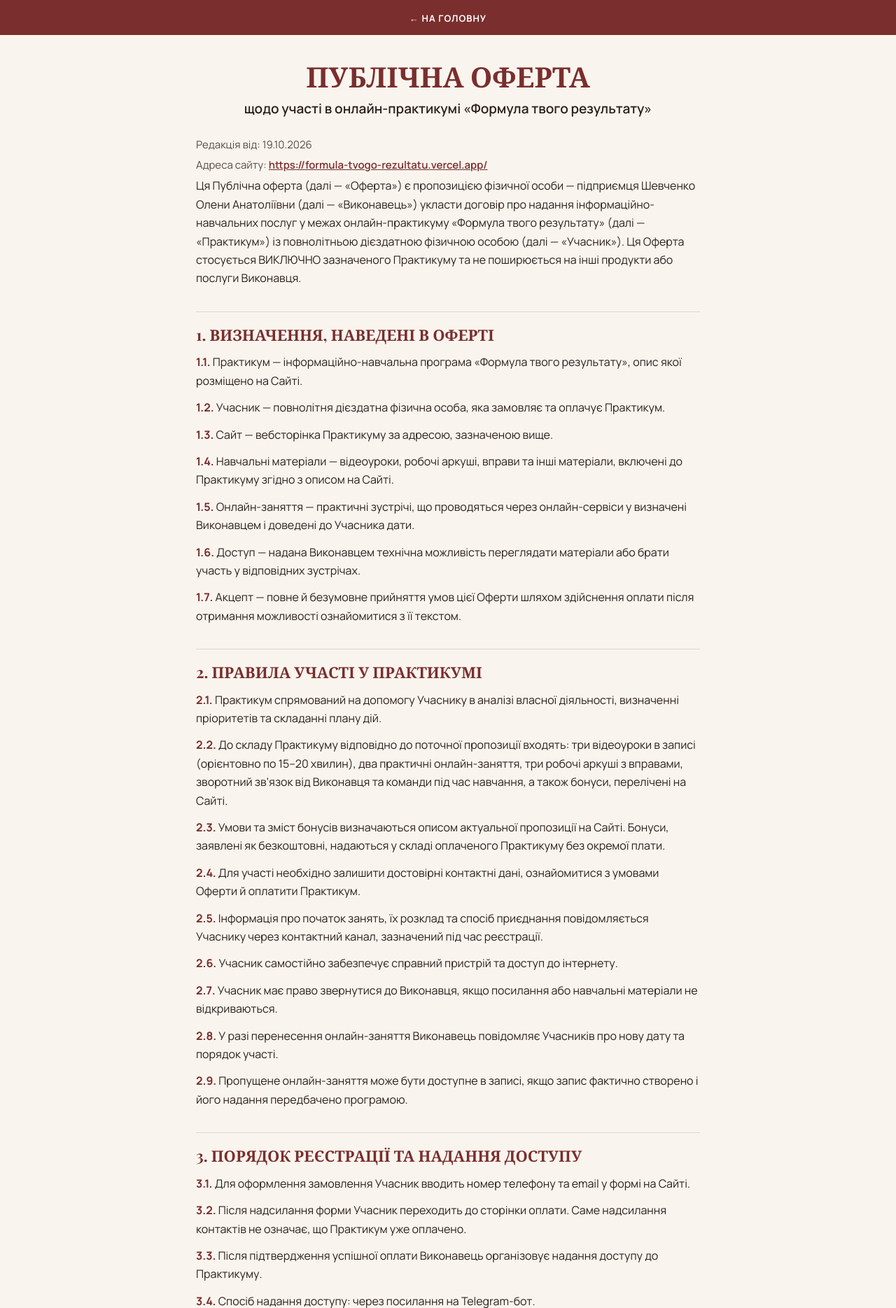
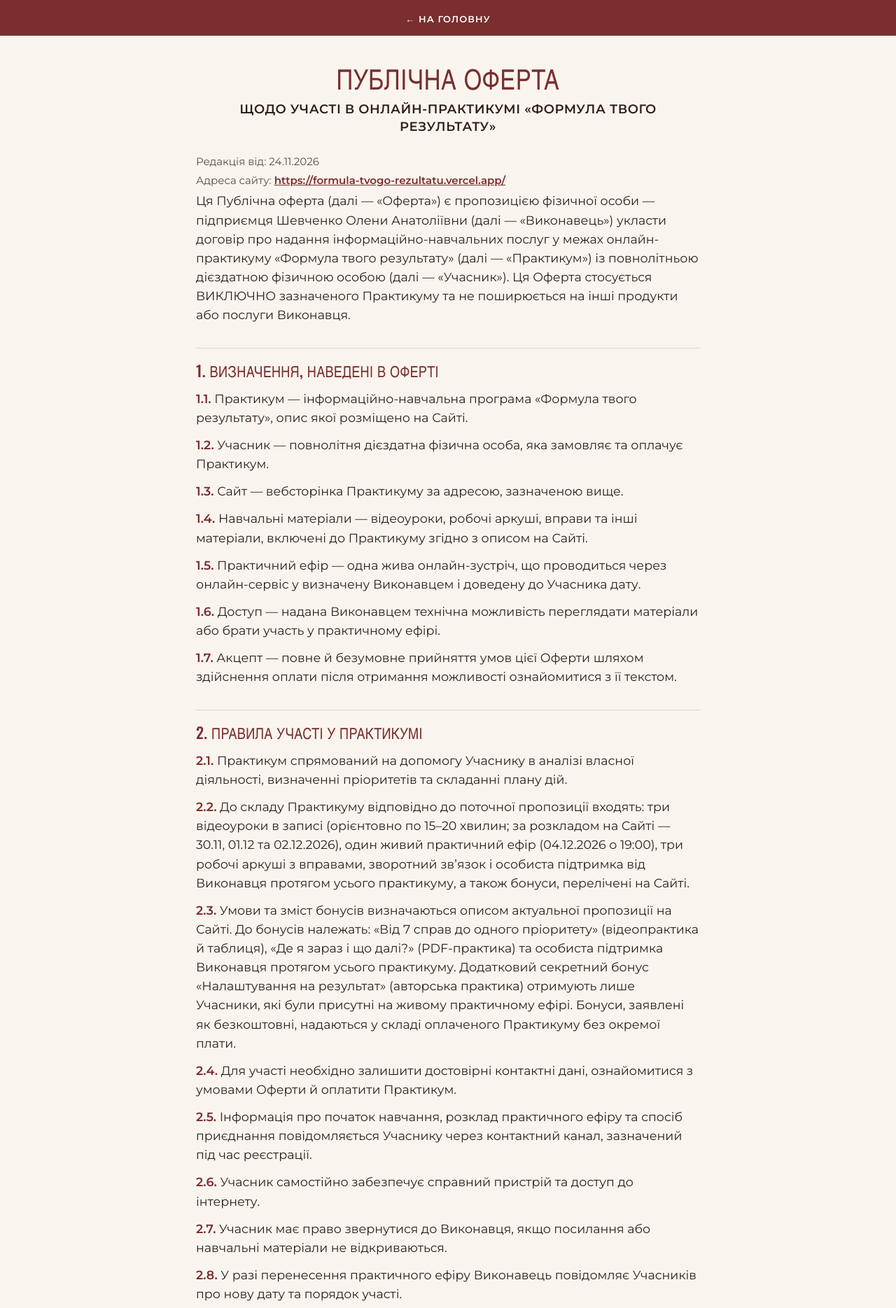
Before and after one commit to olenashevchenkocoach-ui/formula-tvogo-rezultatu, a plain HTML site: page oferta.html in a window 1280 px wide. Shown: the top 1869 px of the page at 70% size. Drawn offline with nearby package versions, Linux system fonts and the light colour scheme; a web font is replaced by a local one.

Commit message:
Add files via upload

```diff
--- a/oferta.html
+++ b/oferta.html
@@ -2,24 +2,24 @@
 <html lang="uk"><head><meta charset="utf-8"><meta name="viewport" content="width=device-width, initial-scale=1, viewport-fit=cover"><meta name="color-scheme" content="only light">
 <title>Публічна оферта — Формула твого результату</title>
 <link rel="preconnect" href="https://fonts.googleapis.com"><link rel="preconnect" href="https://fonts.gstatic.com" crossorigin>
-<link href="https://fonts.googleapis.com/css2?family=Playfair+Display:ital,wght@0,600;0,700;0,800;1,700&family=Manrope:wght@400;500;600;700&display=swap" rel="stylesheet">
+<link href="https://fonts.googleapis.com/css2?family=Oswald:wght@500;600&family=Montserrat:ital,wght@0,400;0,500;0,600;1,400;1,500;1,600&display=swap" rel="stylesheet">
 <style>
-:root{--brown:#7A2E2E;--cream:#F9F5EE;--ink:#2E1F1B;--line:rgba(46,31,27,.14);--s:'Playfair Display',Georgia,'Times New Roman',serif;--b:'Manrope','Helvetica Neue',Arial,sans-serif}
+:root{--brown:#7A2E2E;--cream:#F9F5EE;--ink:#2E1F1B;--line:rgba(46,31,27,.14);--s:'Oswald','Arial Narrow',Arial,sans-serif;--b:'Montserrat','Helvetica Neue',Arial,sans-serif}
 *{box-sizing:border-box}
 html{-webkit-text-size-adjust:100%}
-body{margin:0;background:var(--cream);color:var(--ink);font:400 16px/1.65 var(--b);-webkit-font-smoothing:antialiased;padding-bottom:env(safe-area-inset-bottom,0px)}
+body{margin:0;background:var(--cream);color:var(--ink);font:400 clamp(16px,.4vw + 14.6px,17.5px)/1.55 var(--b);-webkit-font-smoothing:antialiased;padding-bottom:env(safe-area-inset-bottom,0px)}
 .bar{background:var(--brown);padding:calc(12px + env(safe-area-inset-top,0px)) 20px 12px;text-align:center}
-.bar a{color:#fff;text-decoration:none;font-weight:700;font-size:13px;letter-spacing:.08em;text-transform:uppercase}
+.bar a{color:#fff;text-decoration:none;font-weight:600;font-size:13px;letter-spacing:.08em;text-transform:uppercase}
 .wrap{max-width:760px;margin:0 auto;padding:36px 20px 56px}
-h1{font:700 clamp(26px,7vw,40px)/1.15 var(--s);color:var(--brown);margin:0 0 10px;text-align:center}
-.sub{font:600 clamp(16px,4.2vw,19px)/1.4 var(--b);text-align:center;margin:0 0 26px;color:var(--ink)}
+h1{font:500 clamp(26px,7vw,40px)/1.18 var(--s);text-transform:uppercase;letter-spacing:.015em;text-wrap:balance;color:var(--brown);margin:0 0 10px;text-align:center}
+.sub{font:600 clamp(15px,4vw,18px)/1.35 var(--b);text-transform:uppercase;letter-spacing:.03em;text-align:center;margin:0 0 26px;color:var(--ink)}
 .meta{margin:0 0 4px;font-size:15px;color:#5B4B45}
-h2{font:700 clamp(18px,4.8vw,22px)/1.3 var(--s);color:var(--brown);margin:34px 0 12px;padding-top:18px;border-top:1px solid var(--line)}
+h2{font:500 clamp(18px,4.8vw,22px)/1.25 var(--s);text-transform:uppercase;letter-spacing:.015em;color:var(--brown);margin:34px 0 12px;padding-top:18px;border-top:1px solid var(--line)}
 p{margin:0 0 12px;overflow-wrap:anywhere}
 .wrap a:not(.back){color:var(--brown);font-weight:600}
-.n{color:var(--brown);font-weight:700}
+.n{color:var(--brown);font-weight:600}
 mark.ph{background:#fff1b8;color:#2E1F1B;padding:1px 4px;border-radius:4px;border:1px dashed #b58a00}
-.back{display:inline-block;margin-top:26px;padding:15px 26px;border-radius:999px;background:var(--brown);color:#fff;text-decoration:none;font-weight:700;font-size:15px;letter-spacing:.04em;text-transform:uppercase}
+.back{display:inline-block;margin-top:26px;padding:15px 26px;border-radius:999px;background:var(--brown);color:#fff;text-decoration:none;font-weight:500;font-size:clamp(15px,3.9vw,17px);letter-spacing:.01em}
 .foot{text-align:center}
 @media(max-width:380px){.wrap{padding:28px 16px 48px}}
 </style></head><body>
@@ -27,7 +27,7 @@ mark.ph{background:#fff1b8;color:#2E1F1B;padding:1px 4px;border-radius:4px;borde
 <main class="wrap">
 <h1>ПУБЛІЧНА ОФЕРТА</h1>
 <p class="sub">щодо участі в онлайн-практикумі «Формула твого результату»</p>
-<p class="meta">Редакція від: 19.10.2026</p>
+<p class="meta">Редакція від: 24.11.2026</p>
 <p class="meta">Адреса сайту: <a href="https://formula-tvogo-rezultatu.vercel.app/">https://formula-tvogo-rezultatu.vercel.app/</a></p>
 <p>Ця Публічна оферта (далі — «Оферта») є пропозицією фізичної особи — підприємця Шевченко Олени Анатоліївни (далі — «Виконавець») укласти договір про надання інформаційно-навчальних послуг у межах онлайн-практикуму «Формула твого результату» (далі — «Практикум») із повнолітньою дієздатною фізичною особою (далі — «Учасник»). Ця Оферта стосується ВИКЛЮЧНО зазначеного Практикуму та не поширюється на інші продукти або послуги Виконавця.</p>
 <h2>1. ВИЗНАЧЕННЯ, НАВЕДЕНІ В ОФЕРТІ</h2>
@@ -35,19 +35,19 @@ mark.ph{background:#fff1b8;color:#2E1F1B;padding:1px 4px;border-radius:4px;borde
 <p><span class="n">1.2.</span> Учасник — повнолітня дієздатна фізична особа, яка замовляє та оплачує Практикум.</p>
 <p><span class="n">1.3.</span> Сайт — вебсторінка Практикуму за адресою, зазначеною вище.</p>
 <p><span class="n">1.4.</span> Навчальні матеріали — відеоуроки, робочі аркуші, вправи та інші матеріали, включені до Практикуму згідно з описом на Сайті.</p>
-<p><span class="n">1.5.</span> Онлайн-заняття — практичні зустрічі, що проводяться через онлайн-сервіси у визначені Виконавцем і доведені до Учасника дати.</p>
-<p><span class="n">1.6.</span> Доступ — надана Виконавцем технічна можливість переглядати матеріали або брати участь у відповідних зустрічах.</p>
+<p><span class="n">1.5.</span> Практичний ефір — одна жива онлайн-зустріч, що проводиться через онлайн-сервіс у визначену Виконавцем і доведену до Учасника дату.</p>
+<p><span class="n">1.6.</span> Доступ — надана Виконавцем технічна можливість переглядати матеріали або брати участь у практичному ефірі.</p>
 <p><span class="n">1.7.</span> Акцепт — повне й безумовне прийняття умов цієї Оферти шляхом здійснення оплати після отримання можливості ознайомитися з її текстом.</p>
 <h2>2. ПРАВИЛА УЧАСТІ У ПРАКТИКУМІ</h2>
 <p><span class="n">2.1.</span> Практикум спрямований на допомогу Учаснику в аналізі власної діяльності, визначенні пріоритетів та складанні плану дій.</p>
-<p><span class="n">2.2.</span> До складу Практикуму відповідно до поточної пропозиції входять: три відеоуроки в записі (орієнтовно по 15–20 хвилин), два практичні онлайн-заняття, три робочі аркуші з вправами, зворотний зв’язок від Виконавця та команди під час навчання, а також бонуси, перелічені на Сайті.</p>
-<p><span class="n">2.3.</span> Умови та зміст бонусів визначаються описом актуальної пропозиції на Сайті. Бонуси, заявлені як безкоштовні, надаються у складі оплаченого Практикуму без окремої плати.</p>
+<p><span class="n">2.2.</span> До складу Практикуму відповідно до поточної пропозиції входять: три відеоуроки в записі (орієнтовно по 15–20 хвилин; за розкладом на Сайті — 30.11, 01.12 та 02.12.2026), один живий практичний ефір (04.12.2026 о 19:00), три робочі аркуші з вправами, зворотний зв’язок і особиста підтримка від Виконавця протягом усього практикуму, а також бонуси, перелічені на Сайті.</p>
+<p><span class="n">2.3.</span> Умови та зміст бонусів визначаються описом актуальної пропозиції на Сайті. До бонусів належать: «Від 7 справ до одного пріоритету» (відеопрактика й таблиця), «Де я зараз і що далі?» (PDF-практика) та особиста підтримка Виконавця протягом усього практикуму. Додатковий секретний бонус «Налаштування на результат» (авторська практика) отримують лише Учасники, які були присутні на живому практичному ефірі. Бонуси, заявлені як безкоштовні, надаються у складі оплаченого Практикуму без окремої плати.</p>
 <p><span class="n">2.4.</span> Для участі необхідно залишити достовірні контактні дані, ознайомитися з умовами Оферти й оплатити Практикум.</p>
-<p><span class="n">2.5.</span> Інформація про початок занять, їх розклад та спосіб приєднання повідомляється Учаснику через контактний канал, зазначений під час реєстрації.</p>
+<p><span class="n">2.5.</span> Інформація про початок навчання, розклад практичного ефіру та спосіб приєднання повідомляється Учаснику через контактний канал, зазначений під час реєстрації.</p>
 <p><span class="n">2.6.</span> Учасник самостійно забезпечує справний пристрій та доступ до інтернету.</p>
 <p><span class="n">2.7.</span> Учасник має право звернутися до Виконавця, якщо посилання або навчальні матеріали не відкриваються.</p>
-<p><span class="n">2.8.</span> У разі перенесення онлайн-заняття Виконавець повідомляє Учасників про нову дату та порядок участі.</p>
-<p><span class="n">2.9.</span> Пропущене онлайн-заняття може бути доступне в записі, якщо запис фактично створено і його надання передбачено програмою.</p>
+<p><span class="n">2.8.</span> У разі перенесення практичного ефіру Виконавець повідомляє Учасників про нову дату та порядок участі.</p>
+<p><span class="n">2.9.</span> Пропущений практичний ефір може бути доступний у записі, якщо запис фактично створено і його надання передбачено програмою.</p>
 <h2>3. ПОРЯДОК РЕЄСТРАЦІЇ ТА НАДАННЯ ДОСТУПУ</h2>
 <p><span class="n">3.1.</span> Для оформлення замовлення Учасник вводить номер телефону та email у формі на Сайті.</p>
 <p><span class="n">3.2.</span> Після надсилання форми Учасник переходить до сторінки оплати. Саме надсилання контактів не означає, що Практикум уже оплачено.</p>
@@ -59,16 +59,16 @@ mark.ph{background:#fff1b8;color:#2E1F1B;padding:1px 4px;border-radius:4px;borde
 <h2>4. ПРАВА ТА ОБОВ’ЯЗКИ ВИКОНАВЦЯ</h2>
 <p><span class="n">4.1.</span> Виконавець зобов’язаний надати оплачений Практикум у складі й обсязі, зазначених на Сайті під час оформлення замовлення.</p>
 <p><span class="n">4.2.</span> Виконавець надає інформацію про порядок участі, технічні вимоги та зміни розкладу.</p>
-<p><span class="n">4.3.</span> Виконавець має право змінити дату онлайн-заняття з належним повідомленням Учасників, забезпечивши співмірну можливість отримати оплачену послугу.</p>
-<p><span class="n">4.4.</span> Виконавець може припинити некоректну поведінку, яка заважає проведенню занять, із дотриманням законодавства та прав Учасника.</p>
+<p><span class="n">4.3.</span> Виконавець має право змінити дату практичного ефіру з належним повідомленням Учасників, забезпечивши співмірну можливість отримати оплачену послугу.</p>
+<p><span class="n">4.4.</span> Виконавець може припинити некоректну поведінку, яка заважає проведенню ефіру, із дотриманням законодавства та прав Учасника.</p>
 <p><span class="n">4.5.</span> Виконавець дотримується вимог законодавства щодо захисту персональних даних.</p>
 <h2>5. ПРАВА ТА ОБОВ’ЯЗКИ УЧАСНИКА</h2>
 <p><span class="n">5.1.</span> Учасник має право на інформацію про Практикум, його ціну, умови участі, отримання матеріалів та порядок звернень.</p>
 <p><span class="n">5.2.</span> Учасник зобов’язаний вказати коректні контактні дані, оплатити замовлення й дотримуватися правил участі.</p>
 <p><span class="n">5.3.</span> Матеріали надаються для особистого використання Учасником. Без попереднього дозволу правовласника заборонено поширювати доступ, публікувати відео та розповсюджувати навчальні матеріали поза передбаченими законом випадками.</p>
-<p><span class="n">5.4.</span> Учасник повинен дотримуватися поваги до інших учасників і не розголошувати їхні приватні відомості, отримані під час занять.</p>
+<p><span class="n">5.4.</span> Учасник повинен дотримуватися поваги до інших учасників і не розголошувати їхні приватні відомості, отримані під час ефіру.</p>
 <h2>6. ВАРТІСТЬ ПОСЛУГ ТА ПОРЯДОК РОЗРАХУНКІВ</h2>
-<p><span class="n">6.1.</span> За чинною спеціальною пропозицією вартість участі в Практикумі становить 365 (триста шістдесят п’ять) гривень. Актуальна ціна відображається на Сайті до оплати.</p>
+<p><span class="n">6.1.</span> За чинною спеціальною пропозицією вартість участі в Практикумі становить 396 (триста дев’яносто шість) гривень (стара ціна — 1 500 грн). Актуальна ціна відображається на Сайті до оплати.</p>
 <p><span class="n">6.2.</span> Оплата здійснюється в гривнях через WayForPay або інший спосіб, якщо він прямо зазначений на Сайті.</p>
 <p><span class="n">6.3.</span> Замовлення вважається оплаченим після підтвердження успішної платіжної операції.</p>
 <p><span class="n">6.4.</span> Реквізити платіжної картки вводяться на захищеній сторінці платіжного провайдера; Виконавець не збирає повні дані картки через форму заявки.</p>
```
